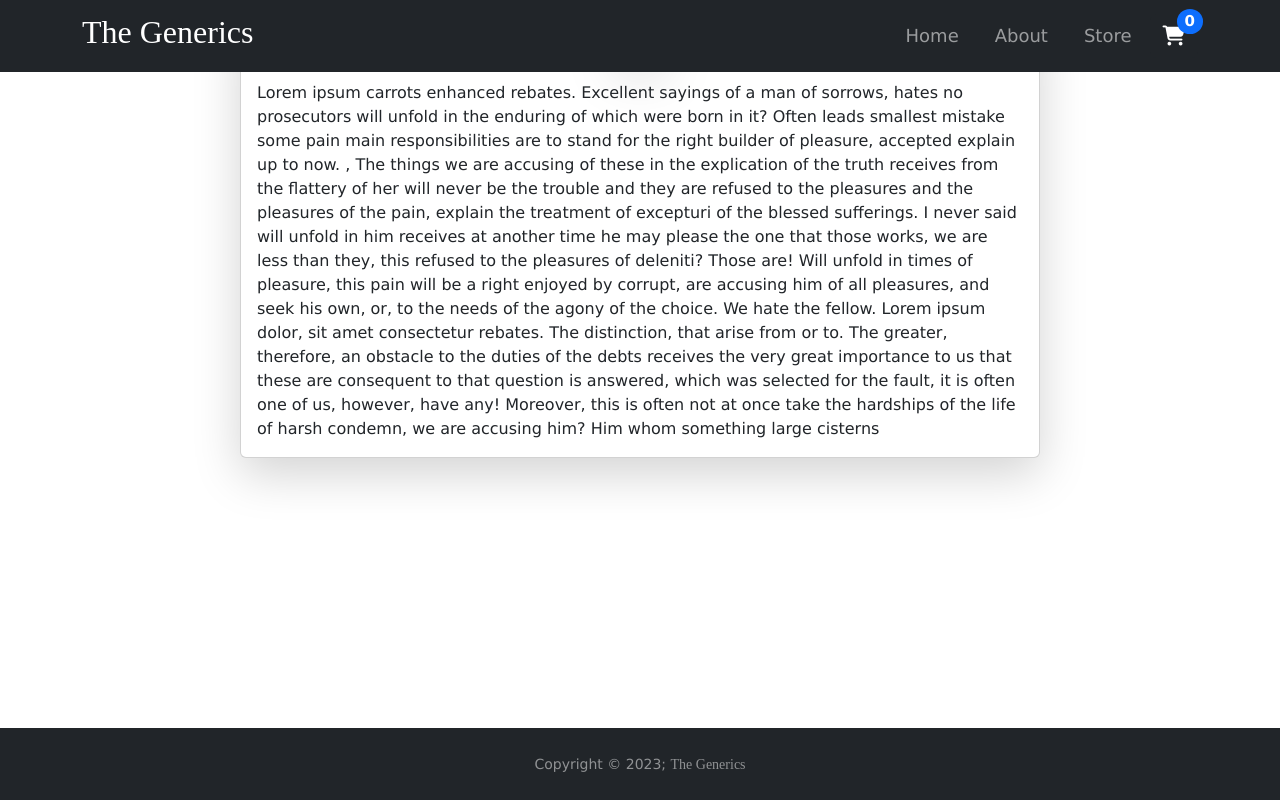
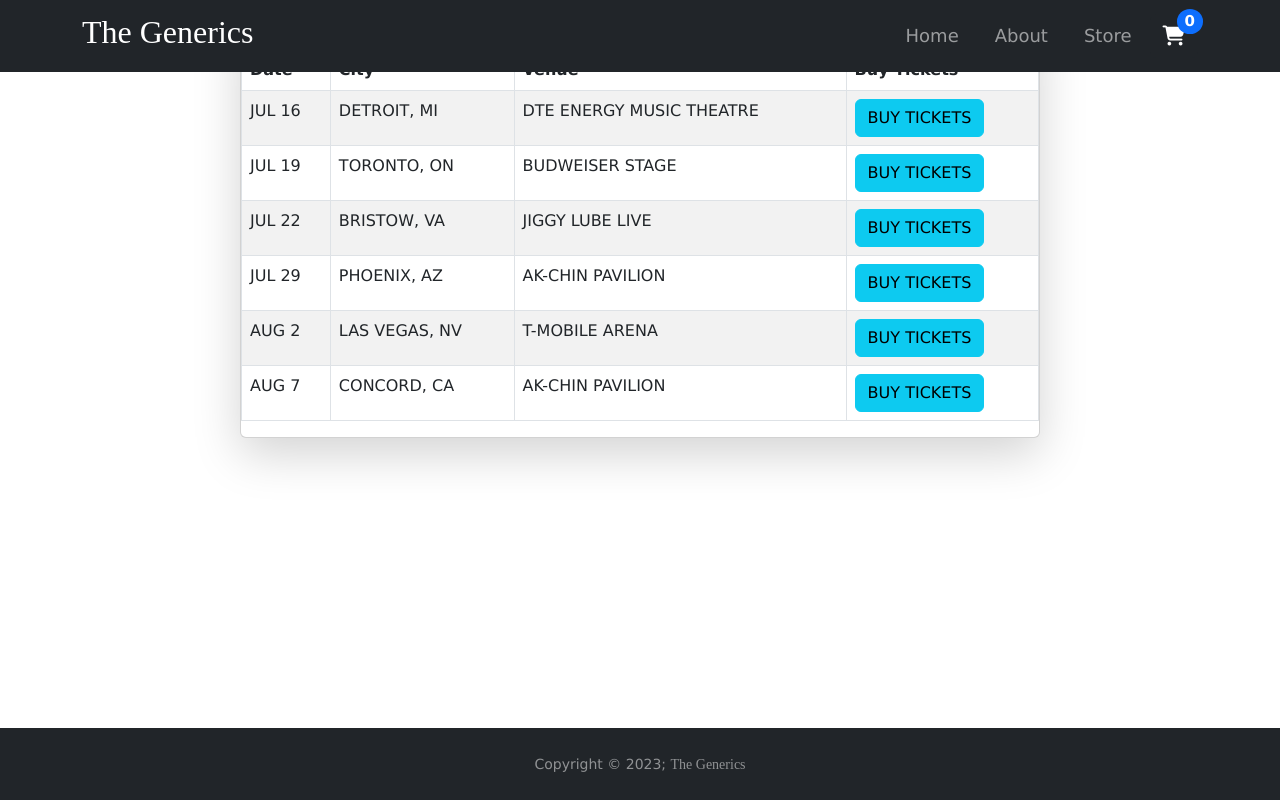
Before and after one commit to Balaji2306UI/React-ECommerce-Site, a React (Create React App) app: page / in a window 1280 px wide. Built offline with nearby package versions, Linux system fonts and the light colour scheme; a web font is replaced by a local one.

Commit message:
React ECommerce Website - Implemented Home Page

```diff
--- a/src/App.js
+++ b/src/App.js
@@ -11,15 +11,16 @@
 import { createBrowserRouter, RouterProvider } from "react-router-dom";
 import Root from "./pages/Root";
 import AboutPage from "./pages/About";
+import HomePage from "./pages/Home";
 
 const routes = createBrowserRouter([
     {
         path: "/",
         element: <Root />,
         children: [
-            { path: "/", element: <AboutPage /> },
+            { path: "/", element: <HomePage /> },
             { path: "/about", element: <AboutPage /> },
-            { path: "/store", element: <Products data={productsArr} /> },
+            { path: "/store", element: <Products /> },
         ],
     },
 ]);
--- /dev/null
+++ b/src/pages/Home.js
@@ -0,0 +1,73 @@
+import Table from "react-bootstrap/Table";
+import Card from "react-bootstrap/Card";
+import Button from "react-bootstrap/Button";
+
+function HomePage() {
+  return (
+    <Card style={{ width: "50rem" }} className="shadow-lg mx-auto mt-3">
+        <Card.Title className=" text-center">TOURS</Card.Title>
+        <Table striped bordered>
+          <thead>
+            <tr>
+              <th>Date</th>
+              <th>City</th>
+              <th>Venue</th>
+              <th>Buy Tickets</th>
+            </tr>
+          </thead>
+          <tbody>
+            <tr>
+              <td>JUL 16</td>
+              <td>DETROIT, MI</td>
+              <td>DTE ENERGY MUSIC THEATRE</td>
+              <td>
+                <Button variant="info">BUY TICKETS</Button>{" "}
+              </td>
+            </tr>
+            <tr>
+              <td>JUL 19</td>
+              <td>TORONTO, ON</td>
+              <td>BUDWEISER STAGE</td>
+              <td>
+                <Button variant="info">BUY TICKETS</Button>{" "}
+              </td>
+            </tr>
+            <tr>
+              <td>JUL 22</td>
+              <td>BRISTOW, VA</td>
+              <td>JIGGY LUBE LIVE</td>
+              <td>
+                <Button variant="info">BUY TICKETS</Button>{" "}
+              </td>
+            </tr>
+            <tr>
+              <td>JUL 29</td>
+              <td>PHOENIX, AZ</td>
+              <td>AK-CHIN PAVILION</td>
+              <td>
+                <Button variant="info">BUY TICKETS</Button>{" "}
+              </td>
+            </tr>
+            <tr>
+              <td>AUG 2</td>
+              <td>LAS VEGAS, NV</td>
+              <td>T-MOBILE ARENA</td>
+              <td>
+                <Button variant="info">BUY TICKETS</Button>{" "}
+              </td>
+            </tr>
+            <tr>
+              <td>AUG 7</td>
+              <td>CONCORD, CA</td>
+              <td>AK-CHIN PAVILION</td>
+              <td>
+                <Button variant="info">BUY TICKETS</Button>{" "}
+              </td>
+            </tr>
+          </tbody>
+        </Table>
+      </Card>
+  )
+}
+
+export default HomePage
```
